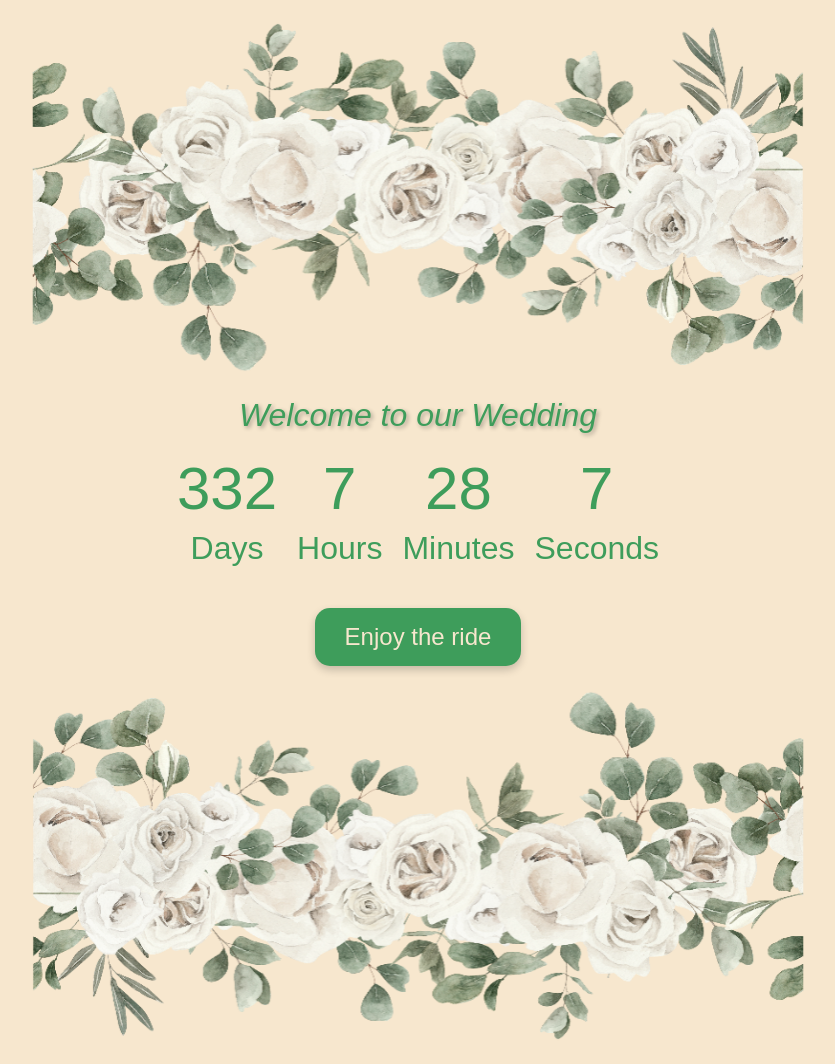
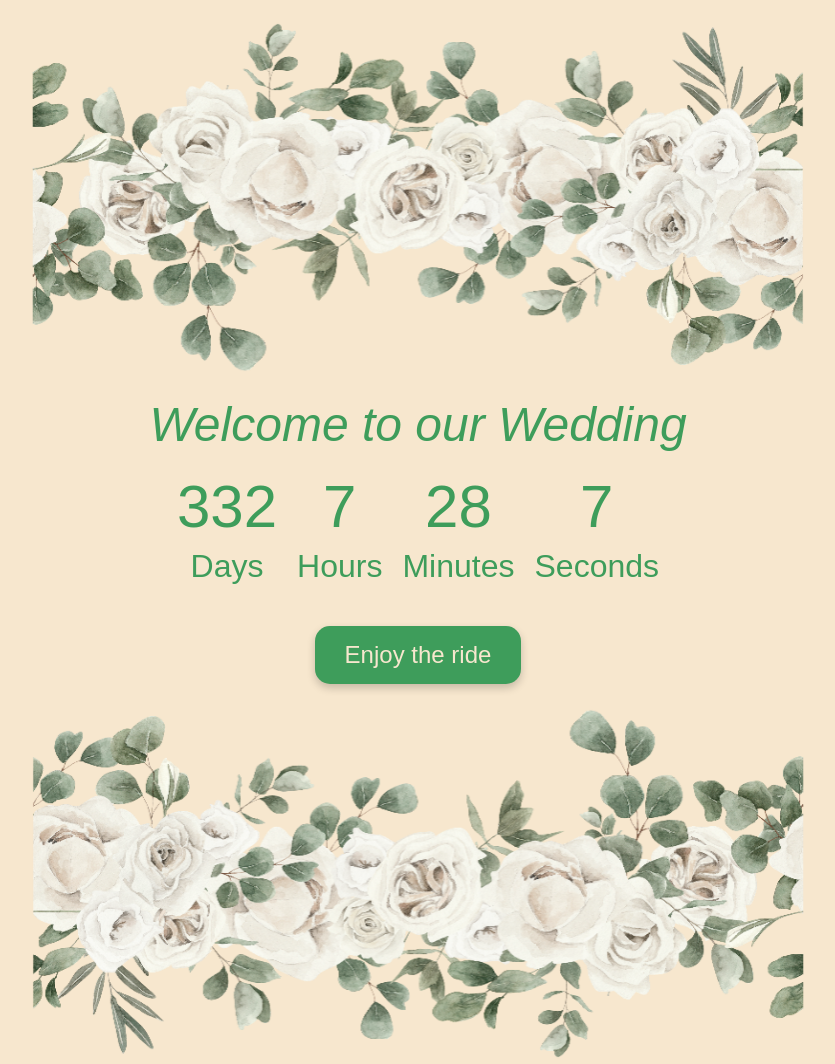
Before and after one commit to Agent-3301/wedding-app, a website: page index.html in a window 1280 px wide. Shown: the top 1064 px of the page, without its empty margins (222-1057 px from the left). Drawn offline with Linux system fonts and the light colour scheme.

Commit message:
Update styles.css

```diff
--- a/styles.css
+++ b/styles.css
@@ -28,13 +28,12 @@ body, html {
 }
 
 .welcome-text {
-    font-size: 2em;
+    font-size: 3em; /* Increased font size */
     color: #3e9d5b; /* Updated color */
     margin-bottom: 20px;
     text-align: center; /* Center text */
     z-index: 1;
     font-style: italic;
-    text-shadow: 2px 2px 4px rgba(0, 0, 0, 0.3); /* Adding text shadow */
 }
 
 .countdown-timer {
```
